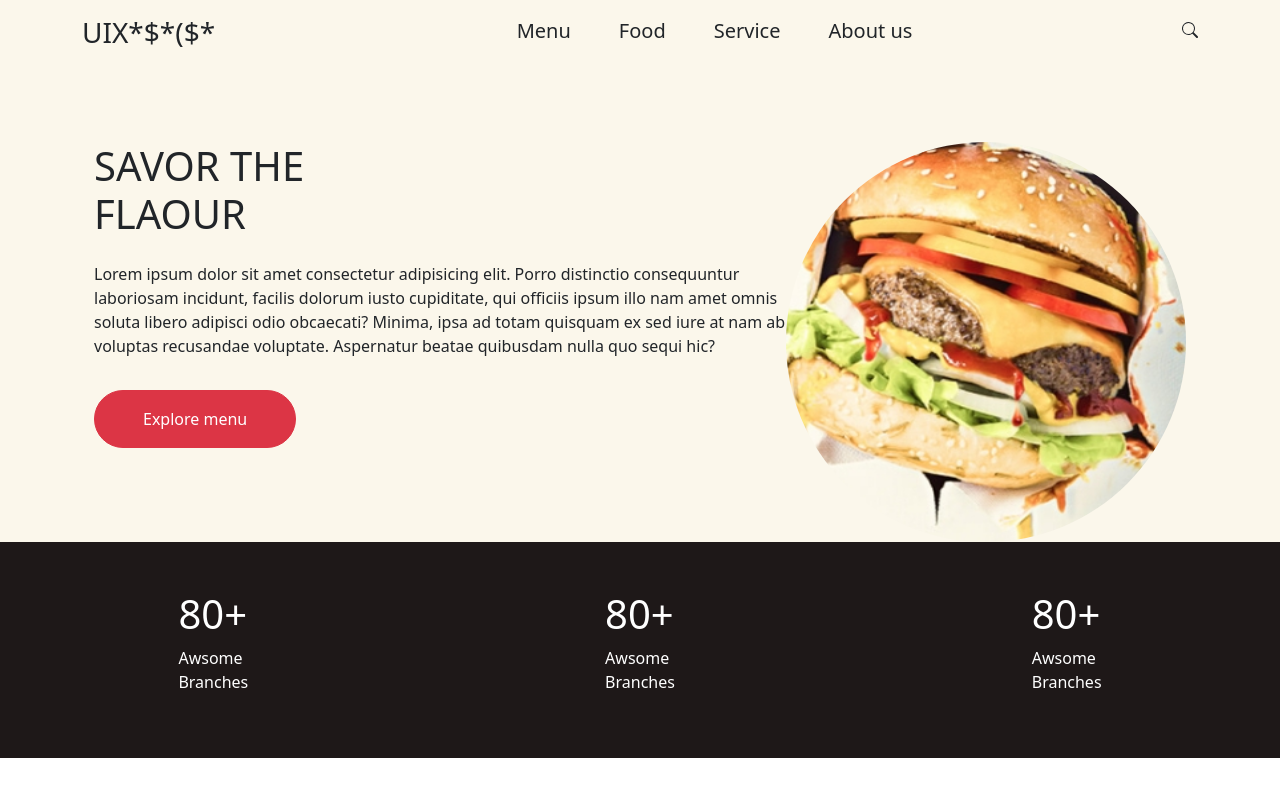
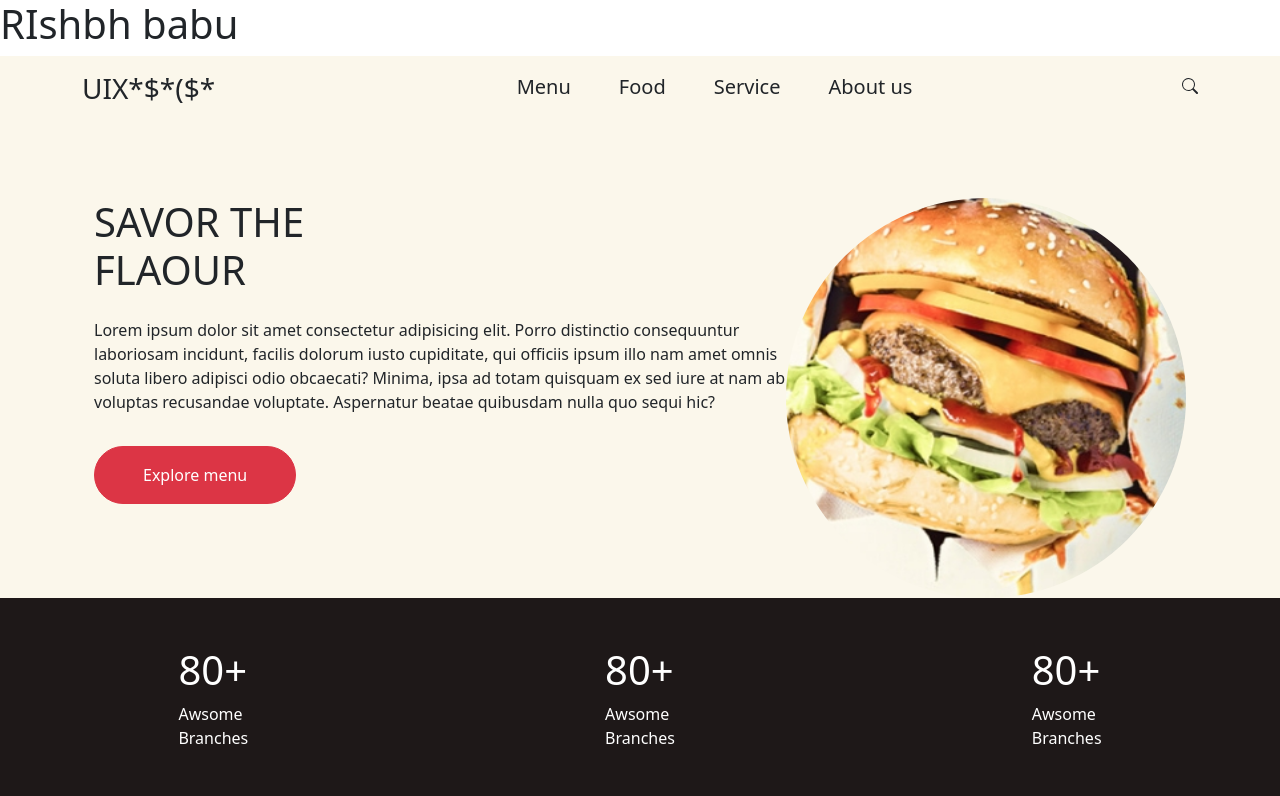
Before and after one commit to rixhabhbabu/MY_PROJECT, a plain HTML site: page index.html in a window 1280 px wide. Drawn offline with nearby package versions, Linux system fonts and the light colour scheme.

Commit message:
add rishabh name before body

```diff
--- a/index.html
+++ b/index.html
@@ -8,6 +8,7 @@
     <link href="https://cdn.jsdelivr.net/npm/bootstrap@5.0.2/dist/css/bootstrap.min.css" rel="stylesheet" integrity="sha384-EVSTQN3/azprG1Anm3QDgpJLIm9Nao0Yz1ztcQTwFspd3yD65VohhpuuCOmLASjC" crossorigin="anonymous">
 </head>
 <body>
+    <h1>RIshbh babu</h1>
     <section class="container-fluid" style="background-color: #FBF7EB;">
         <div class="pt-3 container">
             <div class="d-flex justify-content-between align-item-center">
```
